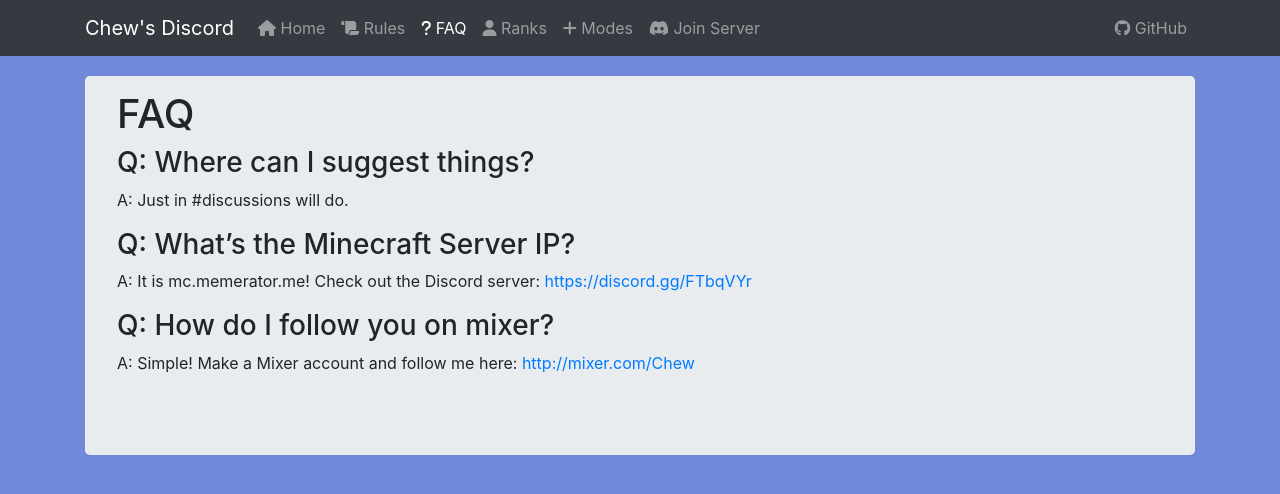
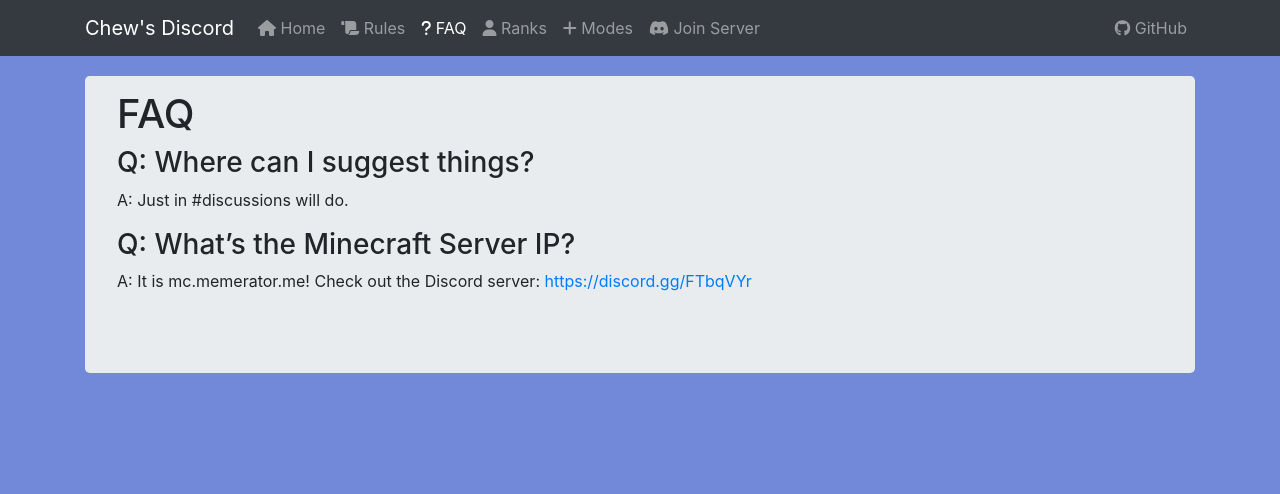
Before and after one commit to Epikest/nutopia, a Jekyll site: the page built from faq.md, in a window 1280 px wide. Shown: the top 494 px of the page. Built offline with Jekyll 4.4.1, drawn with Linux system fonts in a browser that asks for light colours; nearby versions of some CDN libraries.

Commit message:
Remove outdated question

```diff
--- a/faq.md
+++ b/faq.md
@@ -10,6 +10,3 @@ A: Just in #discussions will do.
 
 ### Q: What's the Minecraft Server IP?
 A: It is mc.memerator.me! Check out the Discord server: [https://discord.gg/FTbqVYr](https://discord.gg/FTbqVYr)
-
-### Q: How do I follow you on mixer?
-A: Simple! Make a Mixer account and follow me here: [http://mixer.com/Chew](http://mixer.com/Chew)
```
